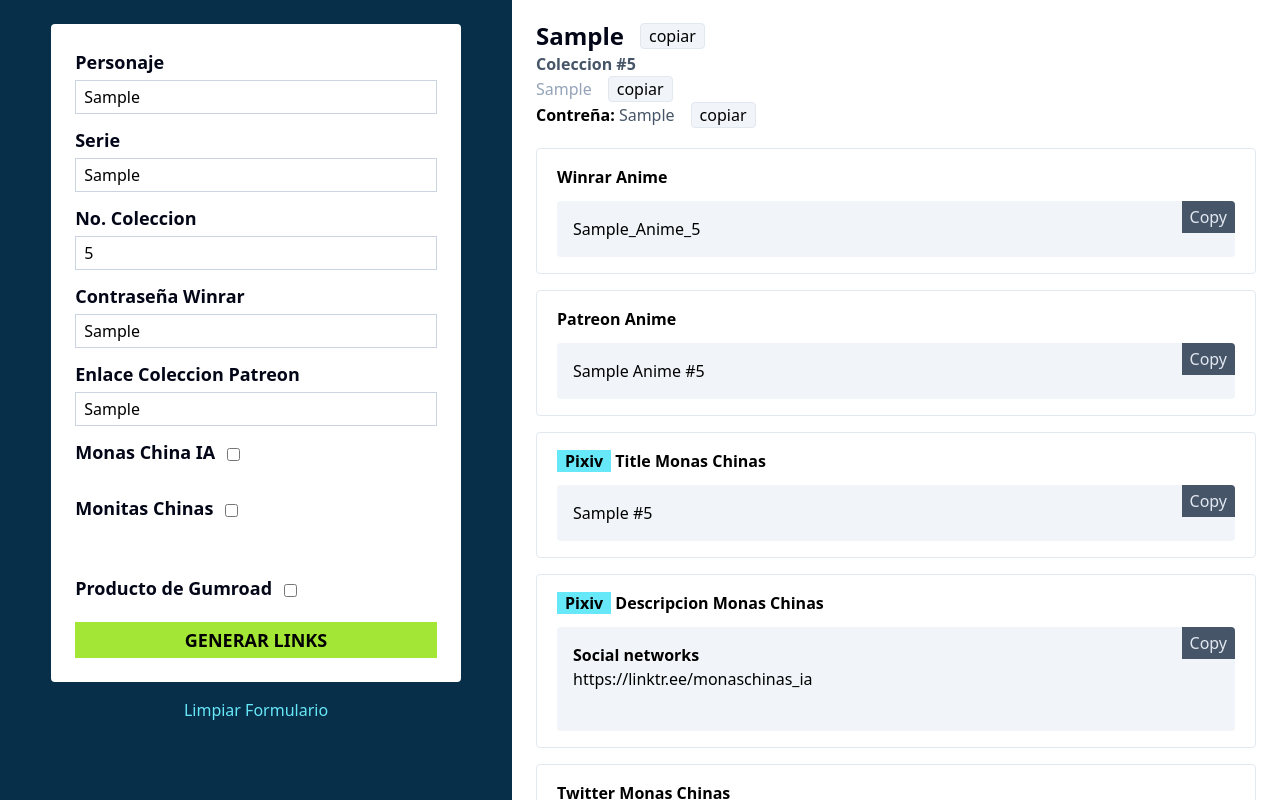
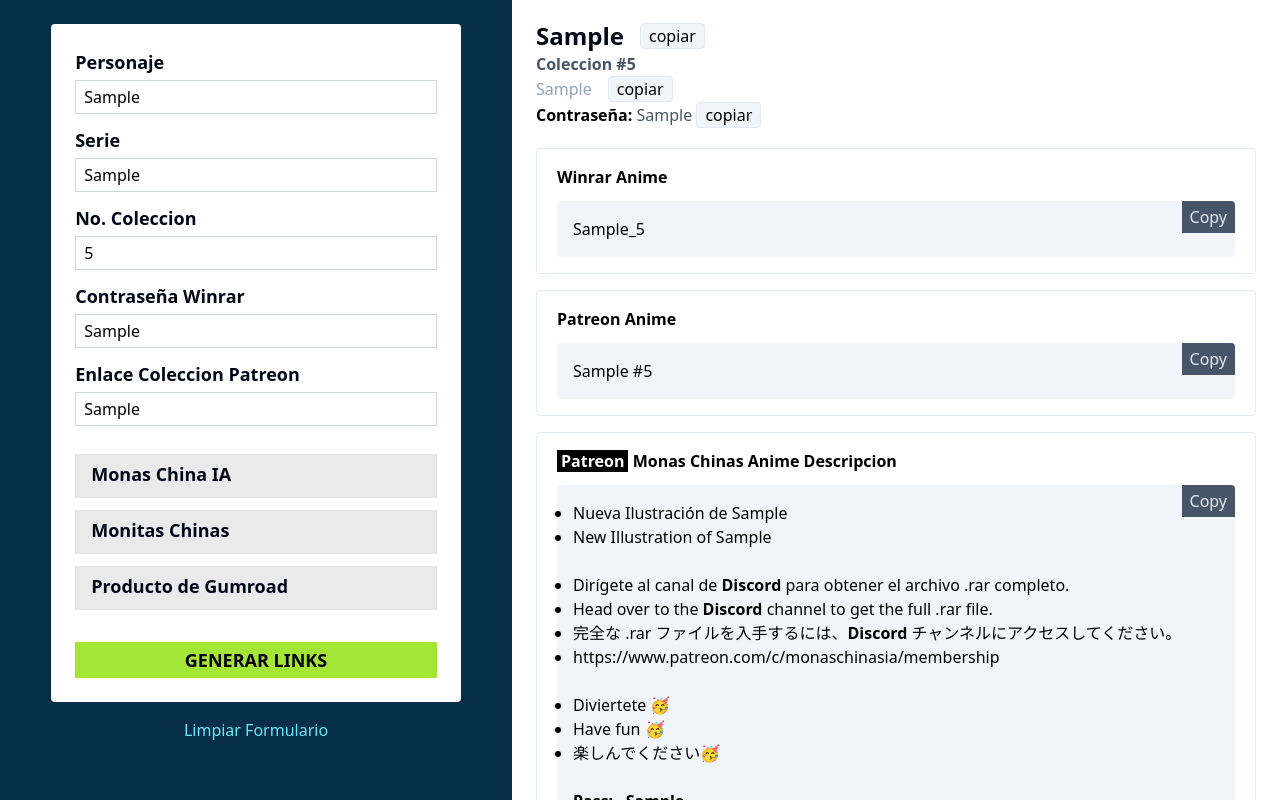
Before and after one commit to cesarpgasuz/copy-links, a React (Vite) app: page / in a window 1280 px wide. Both pictures are taken after typing "Sample", "Sample", "5", "Sample", "Sample" into the empty fields and a click on the input "Generar Links". Built offline with nearby package versions, Linux system fonts and the light colour scheme.

Commit message:
discord monas chinas anime
se agrego la descripcion para el discord de monas chinas anime, se estilizaron los estilos para los checkbok, ahora se utiliza un tipo boton (simulacion),

```diff
--- a/src/components/Formulario.jsx
+++ b/src/components/Formulario.jsx
@@ -1,5 +1,6 @@
 import { useState } from "react"
 import toast, { Toaster } from 'react-hot-toast'
+import styles from '../styles/styles.module.css'
 
 const Formulario = ({ setLiga }) => {
 
@@ -93,7 +94,7 @@
                     id="contrasena"
                     type="text"
                     name=""
-                    placeholder="Ingresa la constraseña del .rar"
+                    placeholder="Ingresa la contraseña del .rar"
                     className="w-full border border-slate-300 mb-3 py-1 px-2 block"
                     value={contrasena}
                     onChange={(e) => setContrasena(e.target.value)}
@@ -110,39 +111,42 @@
                     onChange={(e) => setEnlacePatreon(e.target.value)}
                 />
 
-                <div className="flex items-center gap-3">
-                    <label htmlFor="checkBox" className="font-bold text-slate-950 text-lg mb-1 block">Monas China IA</label>
+
+                <div className={`flex flex-col gap-3 py-4 ${styles.opciones}`}>
+                    <div className={`flex items-center gap-3 ${ia ? styles.active : ''}`}>
+                        <label htmlFor="monasia" className="font-bold text-slate-950 text-lg mb-1 block w-full h-full">Monas China IA</label>
                         <input
-                        id="checkBox"
+                            id="monasia"
                             type="checkbox"
                             checked={ia}
                             onChange={() => setIa(!ia)}
+                            className="hidden"
                         />
                     </div>
-                <br />
 
-                <div className="flex items-center gap-3">
-                    <label htmlFor="checkBox" className="font-bold text-slate-950 text-lg mb-1 block">Monitas Chinas</label>
+                    <div className={`flex items-center gap-3 ${monitas ? styles.active : ''}`}>
+                        <label htmlFor="monitasia" className="font-bold text-slate-950 text-lg mb-1 block w-full h-full">Monitas Chinas</label>
                         <input
-                        id="checkBox"
+                            id="monitasia"
                             type="checkbox"
                             checked={monitas}
                             onChange={() => setMonitas(!monitas)}
+                            className="hidden"
                         />
                     </div>
 
-                <br />
-                <br />
-                <div className="flex items-center gap-3">
-                    <label htmlFor="checkBox" className="font-bold text-slate-950 text-lg mb-1 block">Producto de Gumroad</label>
+                    <div className={`flex items-center gap-3 ${isChecked ? styles.active : ''}`}>
+                        <label htmlFor="gumroad" className="font-bold text-slate-950 text-lg mb-1 block w-full h-full">Producto de Gumroad</label>
                         <input
-                        id="checkBox"
+                            id="gumroad"
                             type="checkbox"
                             checked={isChecked}
                             onChange={() => setIsChecked(!isChecked)}
+                            className="hidden"
                         />
                     </div>
 
+                </div>
 
                 {/* <label htmlFor="gumroad" className="font-bold text-slate-950 text-lg mb-1 block">Link Gumroad <strong className="text-pink-700">**</strong></label>
                 <input
--- a/src/components/Listado.jsx
+++ b/src/components/Listado.jsx
@@ -154,7 +154,7 @@
                         <span className='text-slate-400' ref={serieRef}>{mayusculas(serie)}</span> <button onClick={handleCopySerieRef} className='bg-slate-100 px-2 border border-slate-200 rounded'>copiar</button>
                     </div>
                     <div className='flex items-center gap-4'>
-                        <p><strong>Contreña:</strong> <span className='text-slate-600' ref={contrasenaRef}>{contrasena.trim()}</span></p><button onClick={handleCopyContrasenaRef} className='bg-slate-100 px-2 border border-slate-200 rounded'>copiar</button>
+                        <p><strong>Contraseña:</strong> {contrasena ? (<><span className='text-slate-600' ref={contrasenaRef}>{contrasena.trim()}</span> <button onClick={handleCopyContrasenaRef} className='bg-slate-100 px-2 border border-slate-200 rounded'>copiar</button> </>) : ('No hay contraseña para el archivo')}</p>
                     </div>
 
                     <section className='flex flex-col gap-4 pt-5 pb-10'>
@@ -178,7 +178,7 @@
                                 <Article>
                                     <ArticleTitle>Winrar Anime</ArticleTitle>
                                     <ArticleBody>
-                                        <p ref={card8Ref}>{`${textosConGuion(nombre)}_Anime_${coleccion}`}</p>
+                                        <p ref={card8Ref}>{`${textosConGuion(nombre)}_${coleccion}`}</p>
                                         <button className='button-copy' onClick={handleCopyCard8}>Copy</button>
                                     </ArticleBody>
                                 </Article>
@@ -213,7 +213,7 @@
                         <Article>
                             <ArticleTitle>{monitas ? 'Patreon Monitas Chinas' : 'Patreon Anime'}</ArticleTitle>
                             <ArticleBody>
-                                <p ref={card3Ref}>{monitas ? `${mayusculas(nombre)} #${coleccion}` : `${mayusculas(nombre)} Anime #${coleccion}`}</p>
+                                <p ref={card3Ref}>{monitas ? `${mayusculas(nombre)} #${coleccion}` : `${mayusculas(nombre)} #${coleccion}`}</p>
                                 <button className='button-copy' onClick={handleCopyCard3}>Copy</button>
                             </ArticleBody>
                         </Article>
@@ -233,12 +233,15 @@
                                             <br />
                                             <ul className='list-disc'>
                                                 <li>Dirígete al canal de <strong>Discord</strong> para obtener el archivo .rar completo.</li>
-                                                <li>Head over to the Discord channel to get the full .rar file.</li>
+                                                <li>Head over to the <strong>Discord</strong> channel to get the full .rar file.</li>
+                                                <li>完全な .rar ファイルを入手するには、<strong>Discord</strong> チャンネルにアクセスしてください。</li>
+                                                <li>https://www.patreon.com/c/monitaschinas92/membership</li>
                                             </ul>
                                             <br />
                                             <ul className='list-disc'>
                                                 <li>Diviertete 🥳</li>
                                                 <li>Have fun 🥳</li>
+                                                <li>楽しんでください🥳</li>
                                             </ul>
                                             <br />
                                             <strong>Pass: &nbsp; {contrasena}</strong>
@@ -250,14 +253,15 @@
                                 </Article>
 
                                 <Article>
-                                    <ArticleTitle><strong className='bg-violet-500 text-white px-1'>Discord</strong> Descripcion</ArticleTitle>
+                                    <ArticleTitle><strong className='bg-violet-500 text-white px-1'>Discord</strong>Monitas Chinas Descripcion</ArticleTitle>
                                     <ArticleBody>
                                         <div ref={cardTextDiscord}>
-                                            <h1>{mayusculas(nombre)} #{coleccion} - {mayusculas(serie)}</h1>
+                                            <h1>*{mayusculas(nombre)} #{coleccion} - {mayusculas(serie)}*</h1>
                                             <br />
                                             <ul className='list-disc'>
                                                 <li>🟡 Utiliza el siguiente enlace para ir a Patreon y obtener la contraseña del archivo.</li>
                                                 <li>🟡 Please use the link below to go to Patreon and get the password for the file.</li>
+                                                <li>🟡 以下のリンクを使用して Patreon にアクセスし、ファイルのパスワードを取得します。</li>
                                             </ul>
                                             <br />
                                             <h5><strong>Link: </strong>{enlacePatreon ? enlacePatreon : <LinkError />}</h5>
@@ -271,6 +275,105 @@
 
 
                         )}
+
+                        {!monitas && contrasena &&
+
+                            <>
+                                <Article>
+                                    <ArticleTitle><strong className='bg-black text-white px-1'>Patreon</strong> Monas Chinas Anime Descripcion</ArticleTitle>
+                                    <ArticleBody>
+                                        <div ref={cardTitleJaponesRef}>
+                                            <ul className='list-disc'>
+                                                <li>Nueva Ilustración de {mayusculas(nombre)}</li>
+                                                <li>New Illustration of {mayusculas(nombre)}</li>
+                                            </ul>
+                                            <br />
+                                            <ul className='list-disc'>
+                                                <li>Dirígete al canal de <strong>Discord</strong> para obtener el archivo .rar completo.</li>
+                                                <li>Head over to the <strong>Discord</strong> channel to get the full .rar file.</li>
+                                                <li>完全な .rar ファイルを入手するには、<strong>Discord</strong> チャンネルにアクセスしてください。</li>
+                                                <li>https://www.patreon.com/c/monaschinasia/membership</li>
+                                            </ul>
+                                            <br />
+                                            <ul className='list-disc'>
+                                                <li>Diviertete 🥳</li>
+                                                <li>Have fun 🥳</li>
+                                                <li>楽しんでください🥳</li>
+                                            </ul>
+                                            <br />
+                                            <strong>Pass: &nbsp; {contrasena}</strong>
+                                            <br />
+
+                                        </div>
+                                        <button className='button-copy' onClick={handleCopyCardTitleJaponesRef}>Copy</button>
+                                    </ArticleBody>
+                                </Article>
+
+                                <Article>
+                                    <ArticleTitle><strong className='bg-violet-500 text-white px-1'>Discord</strong>Monas Chinas Anime Descripcion</ArticleTitle>
+                                    <ArticleBody>
+                                        <div ref={cardTextDiscord}>
+                                            <h1>*{mayusculas(nombre)} #{coleccion} - {mayusculas(serie)}*</h1>
+                                            <br />
+                                            <ul className='list-disc'>
+                                                <li>🟡 Utiliza el siguiente enlace para ir a Patreon y obtener la contraseña del archivo.</li>
+                                                <li>🟡 Please use the link below to go to Patreon and get the password for the file.</li>
+                                                <li>🟡 以下のリンクを使用して Patreon にアクセスし、ファイルのパスワードを取得します。</li>
+                                            </ul>
+                                            <br />
+                                            <h5><strong>Link: </strong>{enlacePatreon ? enlacePatreon : <LinkError />}</h5>
+
+
+                                        </div>
+                                        <button className='button-copy' onClick={handleCopyCardTextDiscord}>Copy</button>
+                                    </ArticleBody>
+                                </Article>
+                            </>
+
+                        }
+
+                        {!monitas && !contrasena && (
+
+                            <>
+                                <Article>
+                                    <ArticleTitle><strong className='bg-black text-white px-1'>Patreon</strong> Monas Chinas Anime Descripcion</ArticleTitle>
+                                    <ArticleBody>
+                                        <div ref={cardTitleJaponesRef}>
+                                            <ul className='list-disc'>
+                                                <li>Nueva Ilustración de {mayusculas(nombre)}</li>
+                                                <li>New Illustration of {mayusculas(nombre)}</li>
+                                            </ul>
+                                            <br />
+                                            <ul className='list-disc'>
+                                                <li>すべての登場人物は法定年齢に達した成人です。</li>
+                                            </ul>
+                                            <br />
+                                            <ul className='list-disc'>
+                                                <li>Diviertete 🥳</li>
+                                                <li>Have fun 🥳</li>
+                                                <li>楽しんでください🥳</li>
+                                            </ul>
+
+                                        </div>
+                                        <button className='button-copy' onClick={handleCopyCardTitleJaponesRef}>Copy</button>
+                                    </ArticleBody>
+                                </Article>
+
+
+
+
+                            </>
+
+                        )}
+
+
+
+
+
+
+
+
+
 
 
 
@@ -356,7 +459,7 @@
 
 
                         <Article>
-                            <ArticleTitle><strong className='bg-cyan-300 px-2'>Pixiv</strong> Title {monitas ? 'Monitas Chinas' : 'Monas Chinas'}</ArticleTitle>
+                            <ArticleTitle><strong className='bg-cyan-300 px-2'>Pixiv</strong> Title {monitas ? 'Monitas Chinas' : 'Monas Chinas Anime'}</ArticleTitle>
                             <ArticleBody>
                                 <p ref={card5Ref}>{mayusculas(nombre)} #{coleccion}</p>
                                 <button className='button-copy' onClick={handleCopyCard5}>Copy</button>
@@ -382,7 +485,7 @@
                         {!monitas && (
 
                             <Article>
-                                <ArticleTitle><strong className='bg-cyan-300 px-2'>Pixiv</strong> Descripcion Monas Chinas</ArticleTitle>
+                                <ArticleTitle><strong className='bg-cyan-300 px-2'>Pixiv</strong> Descripcion Monas Chinas Anime</ArticleTitle>
                                 <ArticleBody>
                                     <div ref={card13Ref}>
                                         <strong>Social networks</strong><br />
@@ -397,7 +500,7 @@
 
 
                         <Article>
-                            <ArticleTitle>{monitas ? 'Twitter Monitas Chinas' : 'Twitter Monas Chinas'}</ArticleTitle>
+                            <ArticleTitle>{monitas ? 'Twitter Monitas Chinas' : 'Twitter Monas Chinas Anime'}</ArticleTitle>
                             <ArticleBody>
                                 <div ref={cardTitleXJaponesRef}>
                                     <span>{mayusculas(nombre)} - {mayusculas(serie)} </span>< br />
--- /dev/null
+++ b/src/styles/styles.module.css
@@ -0,0 +1,12 @@
+.opciones div{
+    border: 1px solid rgb(226, 226, 226);
+    background: rgb(234, 234, 234);
+    padding-bottom: 5px;
+    padding-top: 5px;
+    padding-left: 15px;
+}
+
+.opciones .active{
+    background: rgb(41, 252, 161);
+    border-color: rgb(0, 200, 107);
+}
```
Lines whose indentation alone changed are shown as unchanged.
